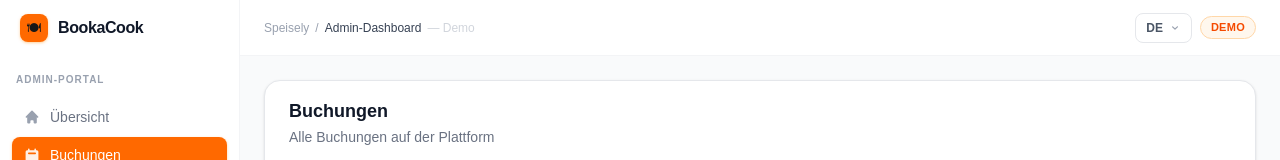
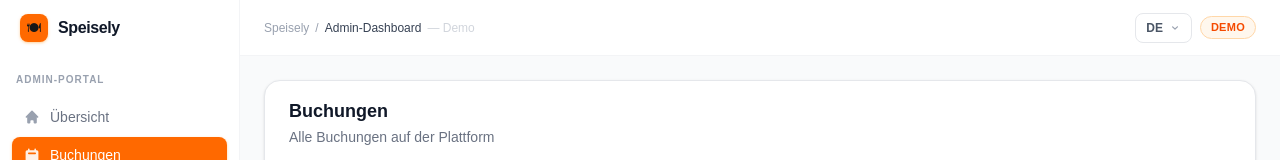
Before and after one commit to Faizan021/bookacook-pro, a Next.js app: page /demo/admin/bookings in a window 1280 px wide. Shown: the top 160 px of the page. Built offline with nearby package versions, Linux system fonts and the light colour scheme.

Commit message:
Update sidebar.tsx

```diff
--- a/components/dashboard/sidebar.tsx
+++ b/components/dashboard/sidebar.tsx
@@ -137,7 +137,7 @@ export function Sidebar({ role, basePath, isDemo = false }: SidebarProps) {
         <div className="flex h-7 w-7 flex-shrink-0 items-center justify-center rounded-lg bg-orange-500 text-sm shadow-sm shadow-orange-200">
           🍽
         </div>
-        <span className="text-base font-bold tracking-tight text-gray-900">BookaCook</span>
+        <span className="text-base font-bold tracking-tight text-gray-900">Speisely</span>
       </div>
 
       <div className="px-4 pb-1 pt-4">
```
